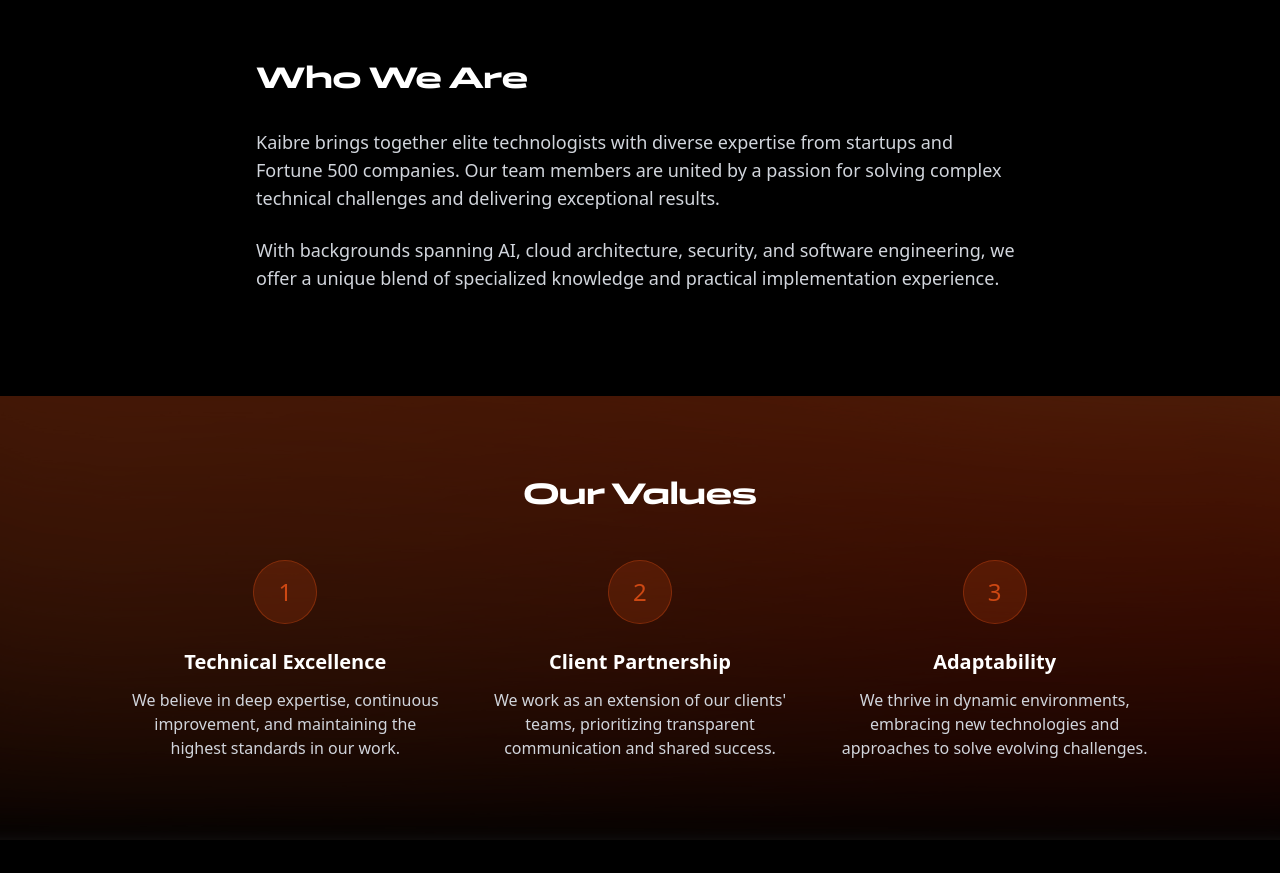
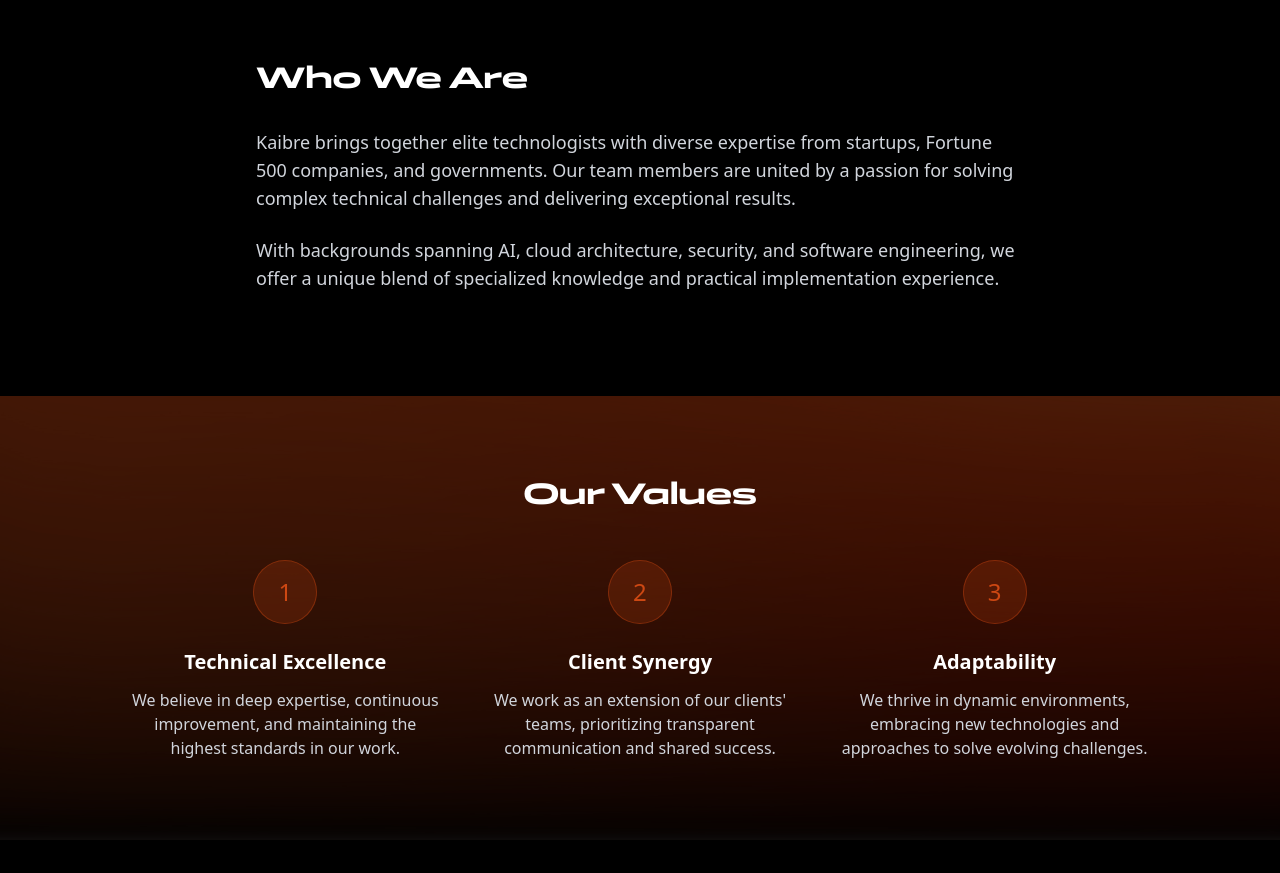
Before and after one commit to Kaibre-Systems/company-site, a Next.js app: page /team in a window 1280 px wide. Shown: the part 420-1293 px from the top of the page. Built offline with nearby package versions, Linux system fonts and the light colour scheme.

Commit message:
small copy update

```diff
--- a/src/app/team/page.tsx
+++ b/src/app/team/page.tsx
@@ -31,8 +31,8 @@
                         <div className="max-w-3xl mx-auto">
                             <h2 className="text-3xl font-panchang font-bold mb-8">Who We Are</h2>
                             <p className="text-lg text-gray-300 mb-6">
-                                Kaibre brings together elite technologists with diverse expertise from startups and
-                                Fortune 500 companies. Our team members are united by a passion for solving complex
+                                Kaibre brings together elite technologists with diverse expertise from startups,
+                                Fortune 500 companies, and governments. Our team members are united by a passion for solving complex
                                 technical challenges and delivering exceptional results.
                             </p>
                             <p className="text-lg text-gray-300 mb-6">
@@ -59,7 +59,7 @@
                                 <div className="w-16 h-16 flex items-center justify-center rounded-full bg-[#ce4710]/20 border border-[#ce4710]/40 mx-auto mb-6">
                                     <span className="text-2xl text-[#CD4813]">2</span>
                                 </div>
-                                <h3 className="text-xl font-bold mb-3">Client Partnership</h3>
+                                <h3 className="text-xl font-bold mb-3">Client Synergy</h3>
                                 <p className="text-gray-300">We work as an extension of our clients' teams, prioritizing transparent communication and shared success.</p>
                             </div>
                             <div className="text-center">
```
